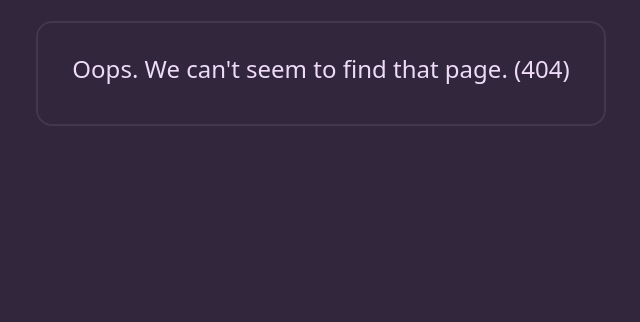
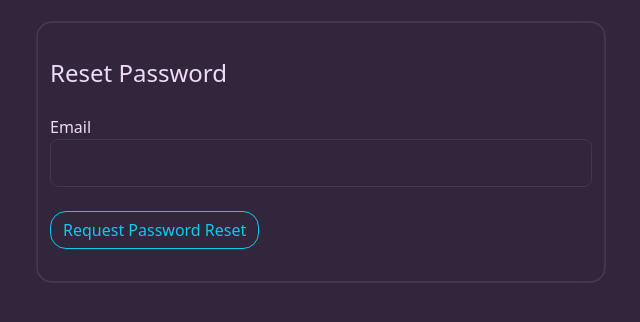
Before and after one commit to flynnsol/Qwippit, a Flask app: page /reset_password in a window 1280 px wide. Shown: the part 59-381 px from the top of the page, without its empty margins (34-674 px from the left). Run offline with Flask 2, Linux system fonts and the light colour scheme; data comes from the database, SQL or seed files in the repository; both versions use the stored data as it was after the commit; some libraries are stand-ins or nearby versions.

Commit message:
tokenized password reset

```diff
--- a/qwippit/main/routes.py
+++ b/qwippit/main/routes.py
@@ -23,6 +23,9 @@ def getQwills():
 
 
 @main.route("/", methods=['GET', 'POST'])
+def index():
+    return redirect(url_for('main.home'))
+
 @main.route("/home", methods=['GET', 'POST'])
 def home():
     qwipp_form = QwippForm()
--- a/qwippit/static/main.css
+++ b/qwippit/static/main.css
@@ -210,15 +210,15 @@ a {
     border-bottom: none;
 }
 
-/* notifications */
+/* individual content */
 
-.notifications {
+.individual-content {
     border-top-right-radius: 1rem;
     border-top-left-radius: 1rem;
     cursor: auto;
 }
 
-.notifications:hover {
+.individual-content:hover {
     background-color: #31263B;
 }
 
--- a/qwippit/templates/qwills/edit_qwill.html
+++ b/qwippit/templates/qwills/edit_qwill.html
@@ -31,7 +31,7 @@
                     {{ qwill_form.content(autofocus=True, id="qwill-text-area", rows="10", class="form-control form-control-lg") }}
                   {% endif %}
               </div>
-          <div class="form-group mt-4">
+          <div class="form-group mt-4 mb-4">
               {{ qwill_form.submit(class="btn btn-outline-info") }}
           </div>
       </form>
--- a/qwippit/templates/users/notifications.html
+++ b/qwippit/templates/users/notifications.html
@@ -1,6 +1,6 @@
 {% extends "main/layout.html" %}
 {% block content %}
-  <div class="row content-section notifications">
+  <div class="row content-section individual-content">
     <h2>Notifications</h2>
   </div>
 {% endblock content %}
--- /dev/null
+++ b/qwippit/templates/users/reset_request.html
@@ -0,0 +1,28 @@
+{% extends "main/layout.html" %}
+{% block content %}
+    <div class="content-section individual-content">
+      <form method="POST" action="">
+          {{ form.hidden_tag() }}
+          <fieldset class="form-group">
+              <legend class="mb-4">Reset Password</legend>
+              <div class="form-group">
+                  {{ form.email.label(class="form-control-label") }}
+
+                  {% if form.email.errors %}
+                    {{ form.email(class="form-control form-control-lg is-invalid") }}
+                    <div class="invalid-feedback">
+                        {% for error in form.email.errors %}
+                            <span>{{ error }}</span>
+                        {% endfor %}
+                    </div>
+                  {% else %}
+                    {{ form.email(class="form-control form-control-lg") }}
+                  {% endif %}
+              </div>
+          </fieldset>
+          <div class="form-group mt-4">
+              {{ form.submit(class="btn btn-outline-info") }}
+          </div>
+      </form>
+    </div>
+{% endblock content %}
--- a/qwippit/templates/users/signin.html
+++ b/qwippit/templates/users/signin.html
@@ -36,6 +36,9 @@
           </fieldset>
           <div class="form-group mt-4">
               {{ form.submit(class="btn btn-outline-info") }}
+              <small class="text-muted ms-3">
+                  <a href="{{ url_for('users.reset_request') }}" class="main-font">Forgot Password?</a>
+              </small>
           </div>
       </form>
     </div>
--- a/qwippit/users/routes.py
+++ b/qwippit/users/routes.py
@@ -6,8 +6,9 @@ from qwippit.models import User, Qwipp, Qwill
 from flask import Blueprint, redirect, flash, url_for, render_template, request, abort
 
 from qwippit.qwipps.forms import QwippForm, QwillForm
-from qwippit.users.forms import RegistrationForm, LoginForm, UpdateAccountForm, UpdatePasswordForm
-from qwippit.users.utils import save_picture, save_banner
+from qwippit.users.forms import RegistrationForm, LoginForm, UpdateAccountForm, UpdatePasswordForm, RequestResetForm, \
+    ResetPasswordForm
+from qwippit.users.utils import save_picture, save_banner, send_reset_email
 
 users = Blueprint('users', __name__)
 
@@ -188,3 +189,36 @@ def delete_user(user_id):
 @login_required
 def notifications():
     return render_template('users/notifications.html', title="Notifications")
+
+
+@users.route("/reset_password", methods=['GET', 'POST'])
+def reset_request():
+    if current_user.is_authenticated:
+        return redirect(url_for('main.home'))
+    form = RequestResetForm()
+    if form.validate_on_submit():
+        user = User.query.filter_by(email=form.email.data).first()
+        send_reset_email(user)
+        flash('Password reset instructions have been sent.', 'success')
+        return redirect(url_for('users.signin'))
+    return render_template('users/reset_request.html', title='Reset Password', form=form)
+
+
+@users.route("/reset_password/<token>", methods=['GET', 'POST'])
+def reset_token(token):
+    if current_user.is_authenticated:
+        return redirect(url_for('main.home'))
+    user = User.verify_reset_token(token)
+    User.get_reset_token(user, 5)
+    if user is None:
+        flash('That is an invalid or expired token', 'warning')
+        return redirect(url_for('users.reset_request'))
+    form = ResetPasswordForm()
+    if form.validate_on_submit():
+        hashed_password = bcrypt.generate_password_hash(form.password.data).decode('utf-8')
+        user.password = hashed_password
+        db.session.commit()
+        flash(f'Your password has been updated.', 'success')
+
+        return redirect(url_for('users.signin'))
+    return render_template('users/reset_token.html', title='Reset Password', form=form)
```
Also changed, not shown: qwippit/config.py (+4 -4 lines), qwippit/templates/users/reset_token.html (added, +42 -0 lines), qwippit/users/utils.py (+17 -0 lines), instance/site.db.
